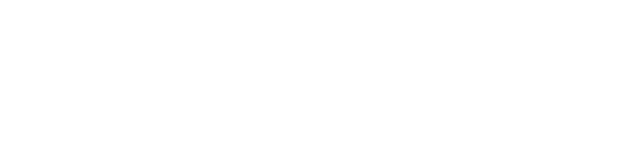
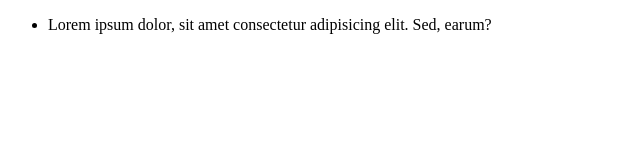
Before and after one commit to VeronikaVS90/team1516, a plain HTML site: page index.html in a window 1280 px wide. Shown: the whole page, without its empty margins (0-640 px from the left). Drawn offline with Linux system fonts and the light colour scheme.

Commit message:
create haeder

```diff
--- a/index.html
+++ b/index.html
@@ -6,5 +6,11 @@
     <meta name="viewport" content="width=device-width, initial-scale=1.0" />
     <title>Document</title>
   </head>
-  <body></body>
+  <body>
+    <header>
+      <ul>
+        <li>Lorem ipsum dolor, sit amet consectetur adipisicing elit. Sed, earum?</li>
+      </ul>
+    </header>
+  </body>
 </html>
```
